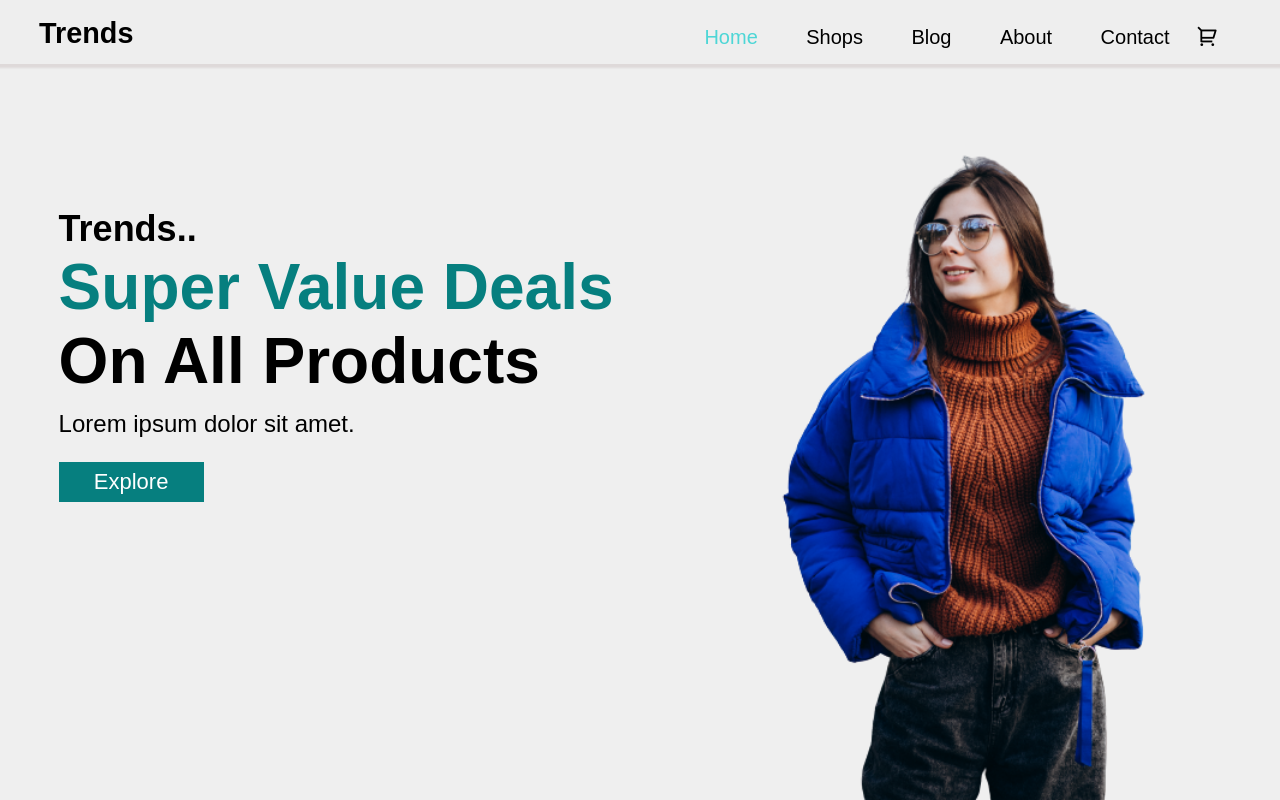
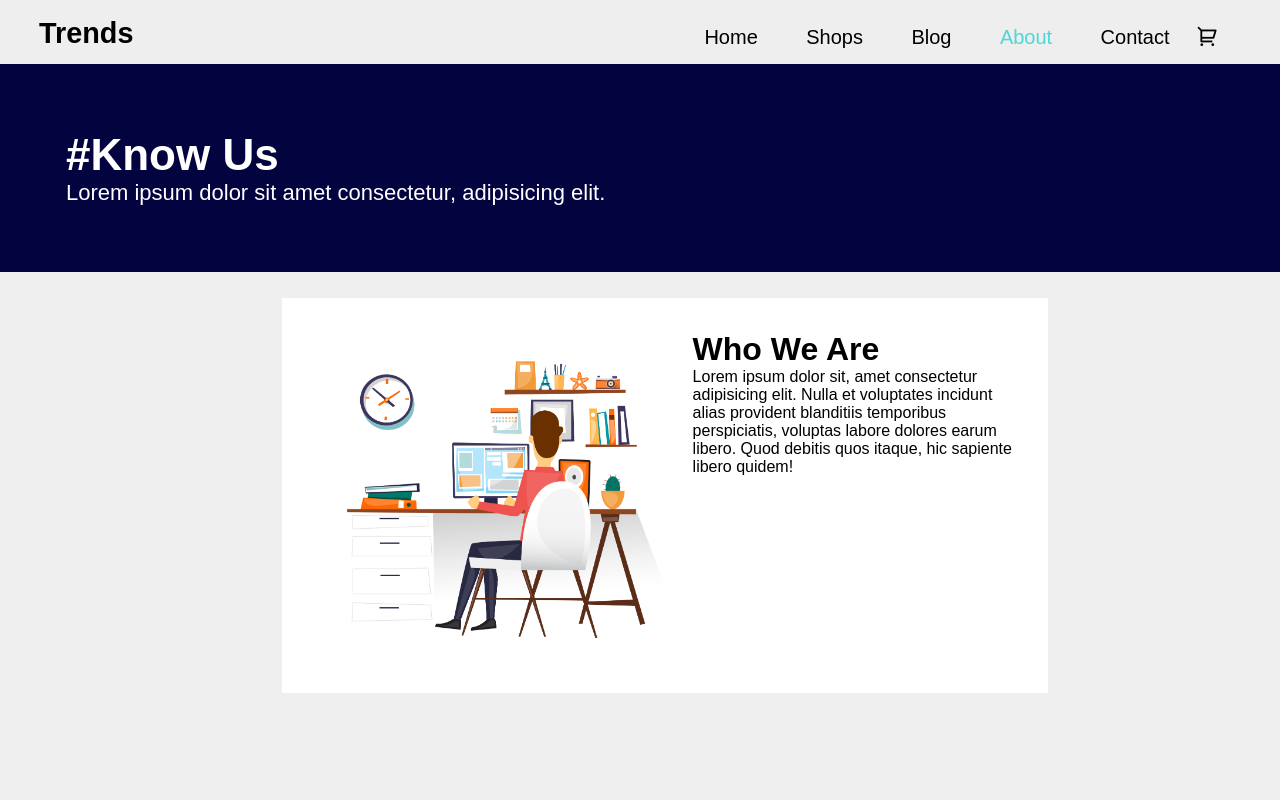
Before and after one commit to imksvk/Urban-Vibe, a plain HTML site: page index.html in a window 1280 px wide. Both pictures are taken after a click on the link "About". Shown: the top 800 px of the page. Drawn offline with nearby package versions, Linux system fonts and the light colour scheme; a web font is replaced by a local one.

Commit message:
update functions

```diff
--- a/app.js
+++ b/app.js
@@ -3,31 +3,46 @@ let mainpage = document.querySelector(".main");
 let contact = document.getElementById("contact");
 let blog = document.querySelector(".trends");
 let container = document.querySelector(".container");
-
+let about = document.querySelector(".about")
+let footer = document.querySelector(".footer");
+let letter = document.querySelector(".letter");
 
 function homes(){
     mainpage.style.display = "flex";
+    footer.style.display = "flex";
+    letter.style.display = "flex";
     for(x of card){
         x.style.display = "block";
     }
     blog.style.display = "block";
+    about.style.display = "none";
+
+
 
     document.getElementById("home").style.color = "rgb(78, 214, 214)";
     document.getElementById("blog").style.color = "black";
     document.getElementById("shops").style.color = "black";
     document.getElementById("contact").style.color = "black";
+    document.getElementById("about").style.color = "black";
 
 
-}
+};
 
 function shops(){
     mainpage.style.display = "none";
     blog.style.display = "none";
+    about.style.display = "none";
+    footer.style.display = "none";
+    letter.style.display = "none";
+    for(x of card){
+        x.style.display = "block";
+    }
     document.getElementById("shops").style.color = "rgb(78, 214, 214)";
     document.getElementById("home").style.color = "black";
     document.getElementById("blog").style.color = "black";
     document.getElementById("contact").style.color = "black";
-}
+    document.getElementById("about").style.color = "black";
+};
 
 function blogs(){
     mainpage.style.display = "none";
@@ -35,8 +50,28 @@ function blogs(){
         x.style.display = "none";
     }
     blog.style.display = "block";
+    about.style.display = "none";
     document.getElementById("blog").style.color = "rgb(78, 214, 214)";
     document.getElementById("home").style.color = "black";
     document.getElementById("shops").style.color = "black";
     document.getElementById("contact").style.color = "black";
-}
+    document.getElementById("about").style.color = "black";
+};
+
+
+function aboutus(){
+    mainpage.style.display = "none";
+    for(x of card){
+        x.style.display = "none";
+    }
+    blog.style.display = "none";
+    about.style.display = "block";
+    footer.style.display = "none";
+    letter.style.display = "none";
+
+    document.getElementById("about").style.color = "rgb(78, 214, 214)";
+    document.getElementById("blog").style.color = "black";
+    document.getElementById("home").style.color = "black";
+    document.getElementById("shops").style.color = "black";
+    document.getElementById("contact").style.color = "black";
+};
--- a/index.html
+++ b/index.html
@@ -24,7 +24,7 @@
                     <a id="home" onclick="homes()" href="#">Home</a>
                     <a id="shops" onclick="shops()">Shops</a>
                     <a id="blog" onclick="blogs()">Blog</a>
-                    <a id="about" onclick="abouts()">About</a>
+                    <a id="about" onclick="aboutus()">About</a>
                     <a id="contact" onclick="contacts()">Contact</a>
                     <i  class="ri-shopping-cart-2-line"></i>
 
@@ -93,7 +93,7 @@
 
                 </div>
             </div>
-        </div>
+        </div> <!-- men card end  -->
         <!-- women cards  -->
         <div class="trend">
             <div class="head">
@@ -144,13 +144,26 @@
 
                 </div>
             </div>
-        </div>
-        <!-- women cards end  -->
-        <!-- container last part  -->
+        </div>  <!-- women cards end  -->
+
+
+        <!-- about us -->
+         <div class="about">
+            <div class="aboutus">
+                <h1>#Know Us</h1>
+                <p>Lorem ipsum dolor sit amet consectetur, adipisicing elit.</p>
+            </div>
+            <div class="me">
+                <img src="lap.png" alt="">
+                <div class="abouttext">
+                    <h1><p>Who We Are</p></h1>
+                    <p>Lorem ipsum dolor sit, amet consectetur adipisicing elit. Nulla et voluptates incidunt alias provident blanditiis temporibus perspiciatis, voluptas labore dolores earum libero. Quod debitis quos itaque, hic sapiente libero quidem!</p>
+                </div>
+            </div>
+         </div>
+
 
         <!-- blogs  -->
-
-
         <div class="trends">
             <div class="head">
                 <h1>Trends <span>Men's Wear</span></h1>
@@ -175,7 +188,7 @@
             </div>
 
 
-        </div>
+        </div>   <!-- blog end-->
 
 
         <!-- letter -->
@@ -230,7 +243,7 @@
 
 
 
-    </div>
+    </div>  <!-- container end  -->
     <script src="app.js"></script>
 </body>
 
--- a/style.css
+++ b/style.css
@@ -281,3 +281,36 @@ ul li i:hover{
 .footertext p{
     margin-top: 11px;
 }
+
+
+
+
+
+/* about us  */
+
+.about{
+    display: none;
+}
+
+.aboutus{
+    background-color: rgb(3, 3, 64);
+    color: white;
+    padding: 66px;
+    font-size: 22px;
+
+}
+
+.me{
+    display: flex;
+    justify-content: center;
+    width: 700px;
+    background-color: white;
+    padding: 33px;
+    margin-left: 22%;
+    margin-top: 2%;
+}
+
+.me img{
+    width: 54%;
+
+}
```
